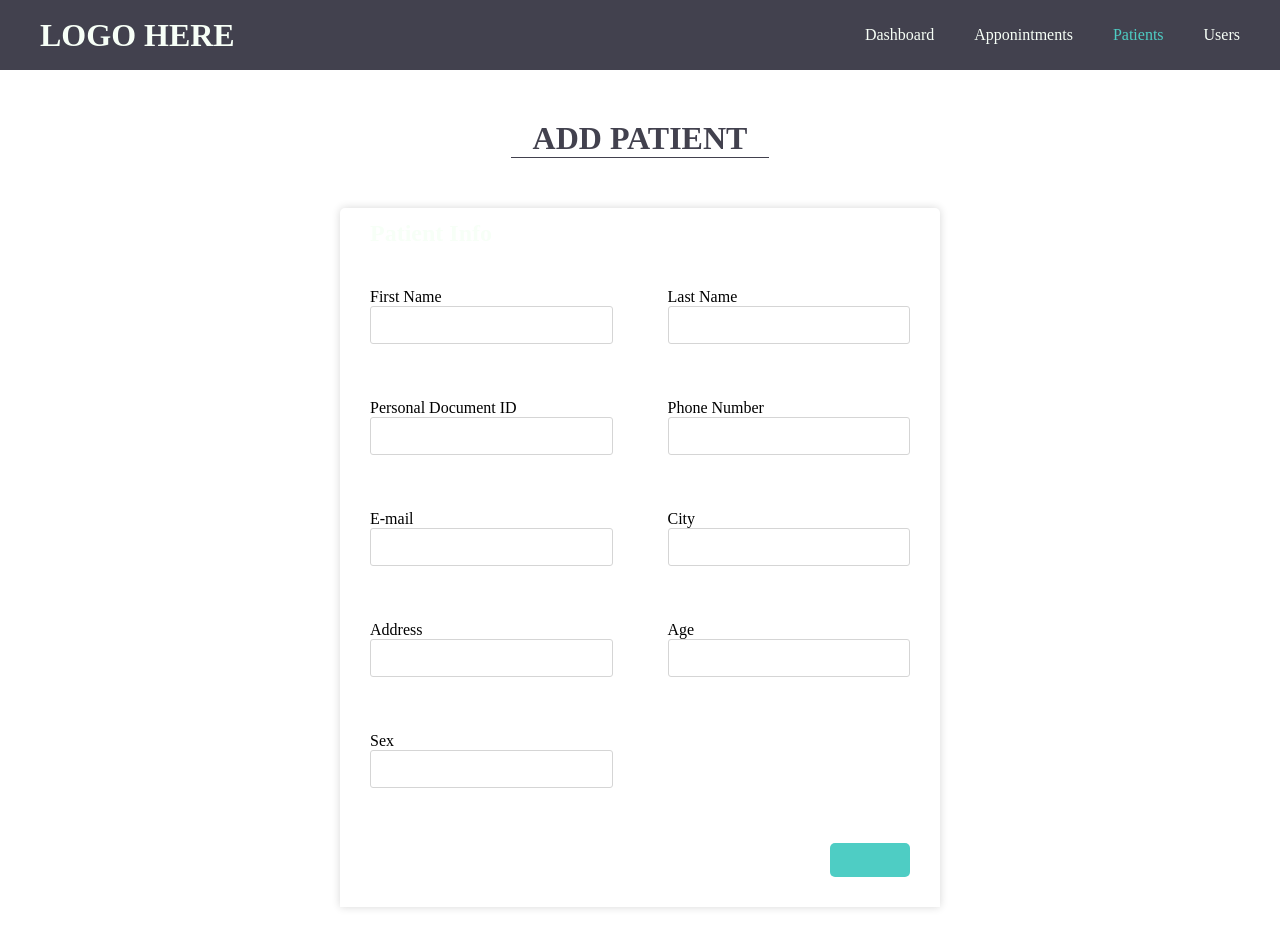
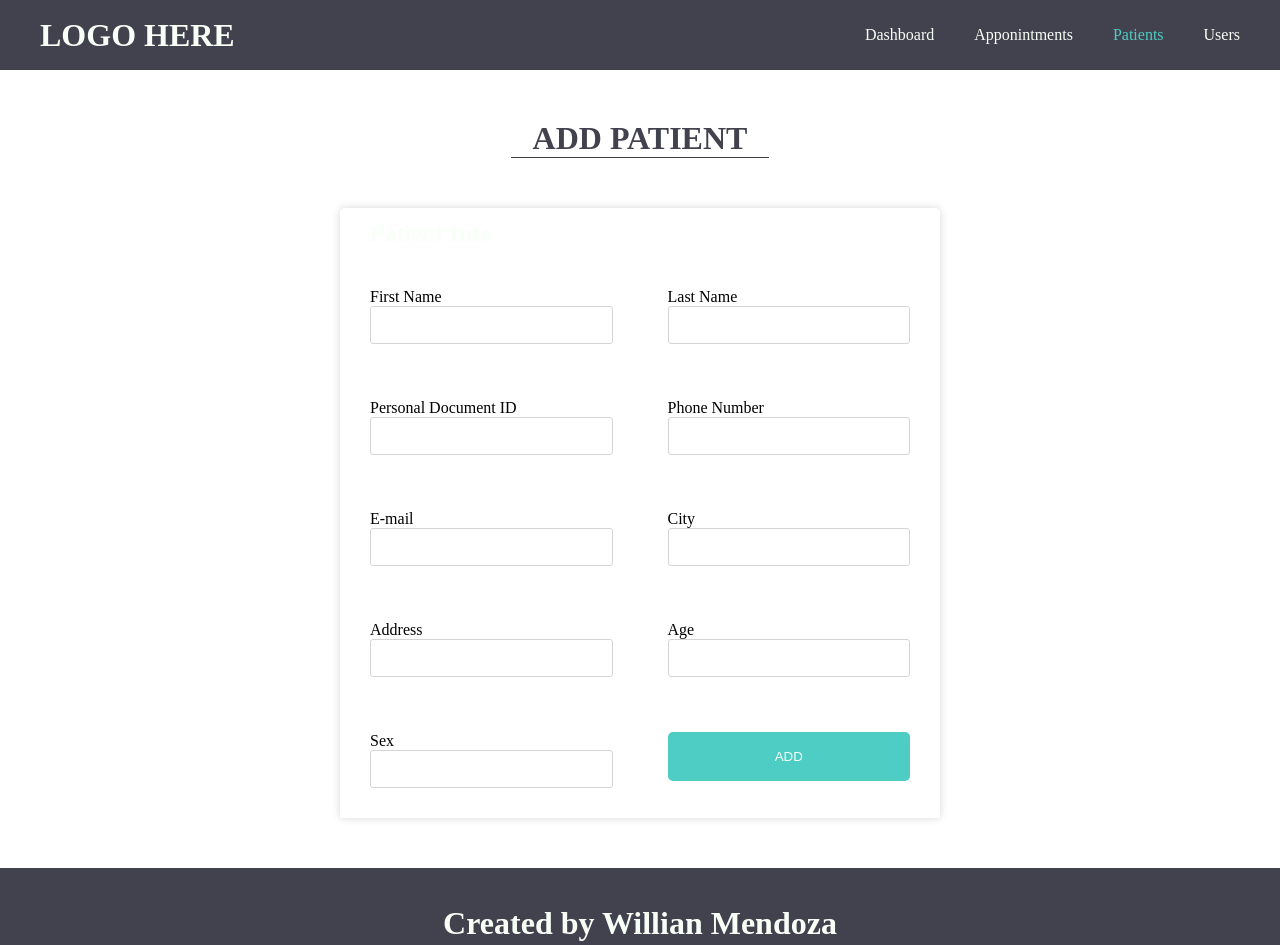
Before and after one commit to willlymendoza/doctor_appointments_front_end, a React (Create React App) app: page /patients/add in a window 1280 px wide. Shown: the top 945 px of the page. Built offline with nearby package versions, Linux system fonts and the light colour scheme.

Commit message:
Removed Button component and implemented just classes in order to create buttons

```diff
--- a/src/components/AppointmentForm/index.js
+++ b/src/components/AppointmentForm/index.js
@@ -1,7 +1,6 @@
 import React from "react";
 import CardContainer from "../../components/CardContainer";
 import Select from "react-select";
-import SubmitButton from "../../components/SubmitButton";
 import "./styles.scss";
 
 const options = [
@@ -70,7 +69,9 @@ const AppointmentForm = ({ buttonText }) => {
             <input type="time" name="email" />
           </div>
 
-          <SubmitButton text={buttonText} colorClass="warning" />
+          <div className="form-group">
+            <button className="button bg-warning-color">add</button>
+          </div>
         </form>
       </CardContainer>
     </div>
--- a/src/components/PatientForm/index.js
+++ b/src/components/PatientForm/index.js
@@ -1,6 +1,5 @@
 import React from "react";
 import CardContainer from "../../components/CardContainer";
-import SubmitButton from "../../components/SubmitButton";
 import "./styles.scss";
 
 const PatientForm = ({ buttonText }) => {
@@ -44,7 +43,11 @@ const PatientForm = ({ buttonText }) => {
             <label>Sex</label>
             <input name="sex" />
           </div>
-          <SubmitButton text={buttonText} colorClass="secondary" />
+          <div className="form-group">
+            <button type="submit" className="button bg-secondary-color">
+              {buttonText}
+            </button>
+          </div>
         </form>
       </CardContainer>
     </div>
--- a/src/components/PatientForm/styles.scss
+++ b/src/components/PatientForm/styles.scss
@@ -22,20 +22,5 @@
         border-radius: 3px;
       }
     }
-
-    .submitButton {
-      grid-column: 1 / 3;
-      text-align: right;
-
-      button {
-        border: none;
-        background: $secondary-color;
-        color: $text-color;
-        padding: 17px 40px;
-        border-radius: 5px;
-        cursor: pointer;
-        text-transform: uppercase;
-      }
-    }
   }
 }
--- a/src/components/SubmitButton/index.js
+++ /dev/null
@@ -1,12 +0,0 @@
-import React from "react";
-import "./styles.scss";
-
-const SubmitButton = ({ text, colorClass }) => {
-  return (
-    <div className={`submitButton ${colorClass}`}>
-      <button type="submit">{text}</button>
-    </div>
-  );
-};
-
-export default SubmitButton;
--- a/src/components/SubmitButton/styles.scss
+++ /dev/null
@@ -1,27 +0,0 @@
-@import "../../assets/scss/config";
-
-.submitButton {
-  grid-column: 1 / -1;
-  text-align: right;
-
-  &.secondary {
-    button {
-      background: $secondary-color;
-    }
-  }
-
-  &.warning {
-    button {
-      background: $warning-color;
-    }
-  }
-
-  button {
-    border: none;
-    color: $text-color;
-    padding: 17px 40px;
-    border-radius: 5px;
-    cursor: pointer;
-    text-transform: uppercase;
-  }
-}
--- a/src/pages/Dashboard/index.js
+++ b/src/pages/Dashboard/index.js
@@ -2,7 +2,6 @@ import React, { Fragment } from "react";
 import CardContainer from "../../components/CardContainer";
 import DashBoardCard from "../../components/DashBoardCard";
 import PageTitle from "../../components/PageTitle";
-import SubmitButton from "../../components/SubmitButton";
 
 const Dashboard = () => {
   return (
@@ -63,7 +62,9 @@ const Dashboard = () => {
             <span>Dr. Jhon Doe</span>
           </div>
           <div className="table-grid table-content" style={{ marginTop: 50 }}>
-            <SubmitButton text="View Full List" colorClass="secondary" />
+            <button className="button bg-secondary-color">
+              view full list
+            </button>
           </div>
         </CardContainer>
         <CardContainer title="Recent Registered Patients" color="warning_color">
@@ -100,7 +101,7 @@ const Dashboard = () => {
             <span>09:30</span>
           </div>
           <div className="table-grid table-content" style={{ marginTop: 50 }}>
-            <SubmitButton text="View Full List" colorClass="warning" />
+            <button className="button bg-warning-color">view full list</button>
           </div>
         </CardContainer>
       </div>
--- a/src/pages/Patients/AddPatient/index.js
+++ b/src/pages/Patients/AddPatient/index.js
@@ -6,7 +6,7 @@ const AddPatient = () => {
   return (
     <Fragment>
       <PageTitle title="ADD PATIENT" />
-      <PatientForm />
+      <PatientForm buttonText="add" />
     </Fragment>
   );
 };
```
